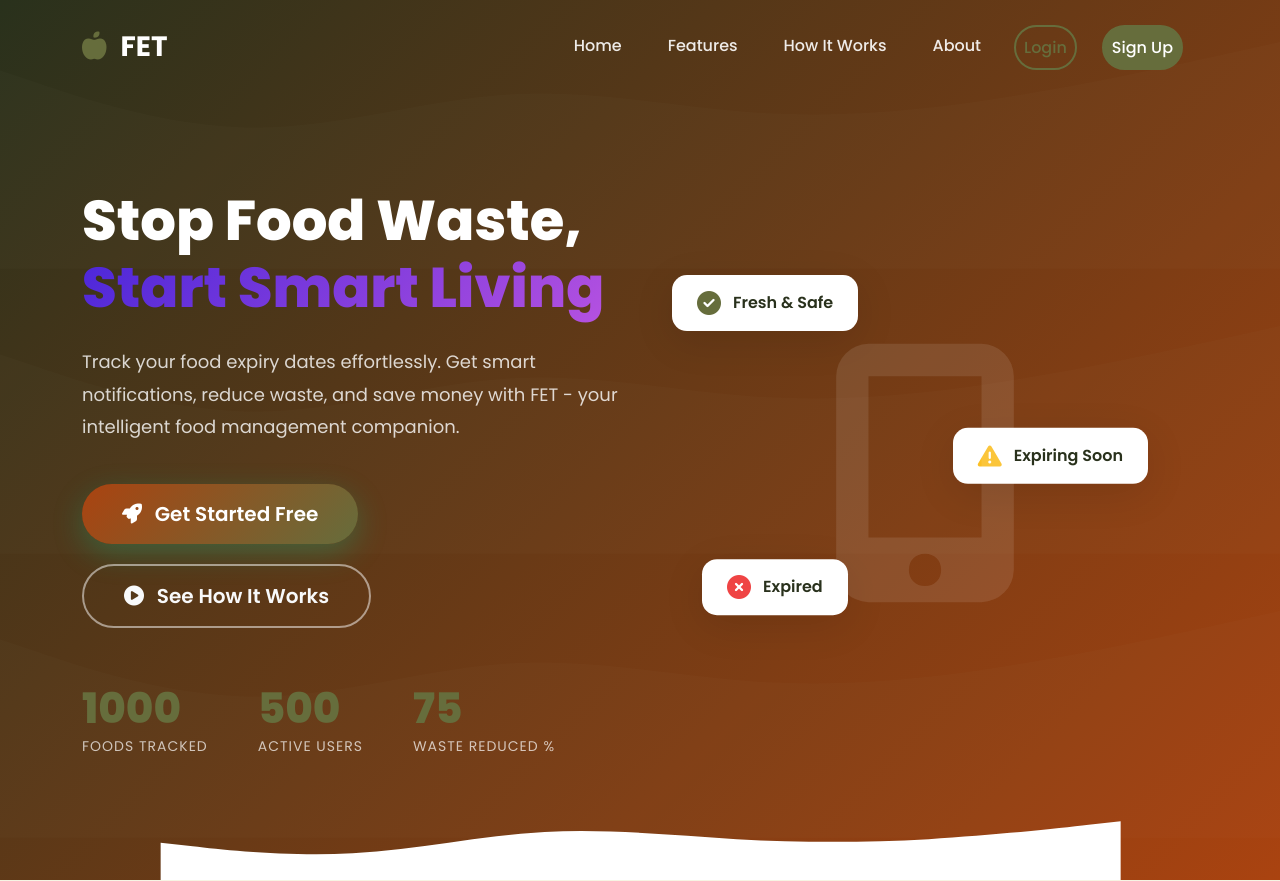
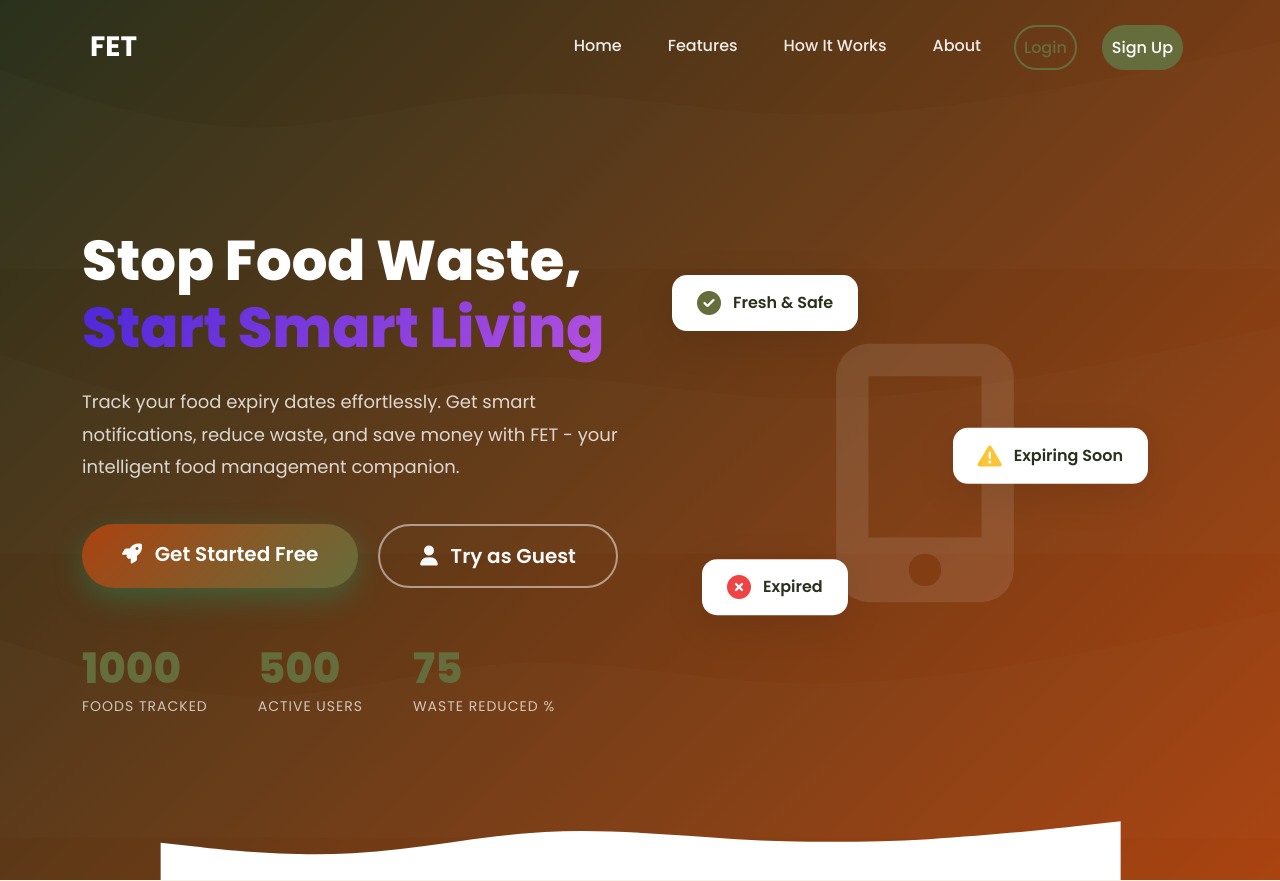
Before and after one commit to aryprntaa/final-project-pbp, a PHP site: page / in a window 1280 px wide. Shown: the top 881 px of the page. Run offline with PHP 8.4, Linux system fonts and the light colour scheme.

Commit message:
first commit project terakhir

```diff
--- a/index.php
+++ b/index.php
@@ -26,7 +26,7 @@
     <nav class="navbar navbar-expand-lg navbar-dark fixed-top" id="mainNavbar">
         <div class="container">
             <a class="navbar-brand" href="#" data-aos="fade-right">
-                <i class="fas fa-apple-alt"></i> FET
+                <i></i> FET
             </a>
             <button class="navbar-toggler" type="button" data-bs-toggle="collapse" data-bs-target="#navbarNav">
                 <span class="navbar-toggler-icon"></span>
@@ -63,9 +63,9 @@
                             <a href="register.html" class="btn btn-primary btn-lg btn-hero">
                                 <i class="fas fa-rocket"></i> Get Started Free
                             </a>
-                            <a href="#how-it-works" class="btn btn-outline-light btn-lg btn-hero">
-                                <i class="fas fa-play-circle"></i> See How It Works
-                            </a>
+                            <button onclick="activateGuestMode()" class="btn btn-outline-light btn-lg btn-hero">
+                            <i class="fas fa-user"></i> Try as Guest
+                        </button>
                         </div>
                         <div class="hero-stats">
                             <div class="stat-item">
@@ -285,7 +285,7 @@
         <div class="container">
             <div class="row">
                 <div class="col-lg-4 mb-4">
-                    <h5 class="footer-brand"><i class="fas fa-apple-alt"></i> FET</h5>
+                    <h5 class="footer-brand"><i></i> FET</h5>
                     <p class="footer-text">Stop Food Waste, Start Smart Living</p>
                     <div class="footer-social">
                         <a href="#"><i class="fab fa-facebook-f"></i></a>
@@ -299,7 +299,6 @@
                     <ul class="footer-links">
                         <li><a href="#features">Features</a></li>
                         <li><a href="#how-it-works">How It Works</a></li>
-                        <li><a href="#">Pricing</a></li>
                     </ul>
                 </div>
                 <div class="col-lg-2 col-md-6 mb-4">
@@ -307,7 +306,6 @@
                     <ul class="footer-links">
                         <li><a href="#about">About Us</a></li>
                         <li><a href="#">Contact</a></li>
-                        <li><a href="#">Careers</a></li>
                     </ul>
                 </div>
                 <div class="col-lg-2 col-md-6 mb-4">
@@ -327,7 +325,7 @@
                 </div>
             </div>
             <div class="footer-bottom">
-                <p>&copy; 2024 FET - Food Expiry Tracker. All rights reserved. | Made with <i class="fas fa-heart"></i> by Kelompok 5</p>
+                <p>&copy; 2025 FET - Food Expiry Tracker.</p>
             </div>
         </div>
     </footer>
@@ -343,7 +341,8 @@
     <!-- AOS Animation JS -->
     <script src="https://unpkg.com/aos@2.3.1/dist/aos.js"></script>
 
-    <!-- Custom JS -->
+   <script src="js/utils.js"></script>
+    <script src="js/guest-mode.js"></script>
     <script src="js/landing.js"></script>
 </body>
 </html>
```
